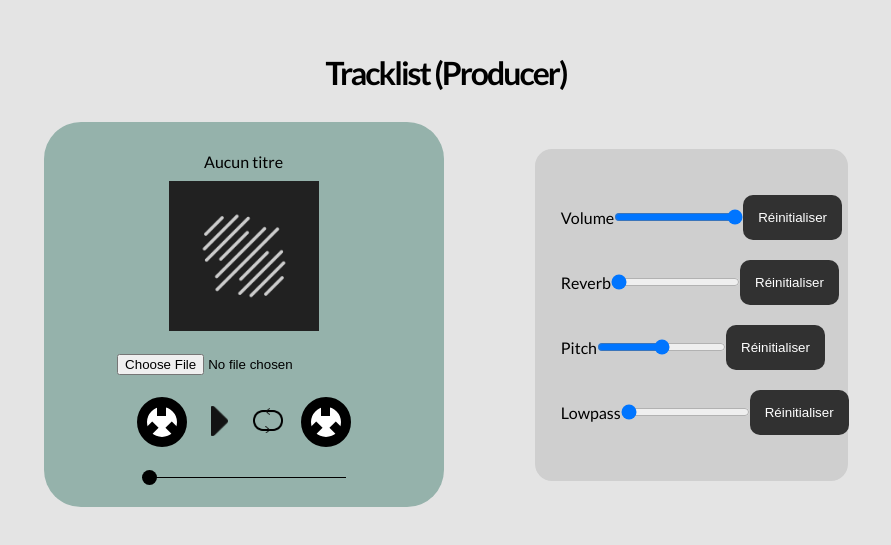
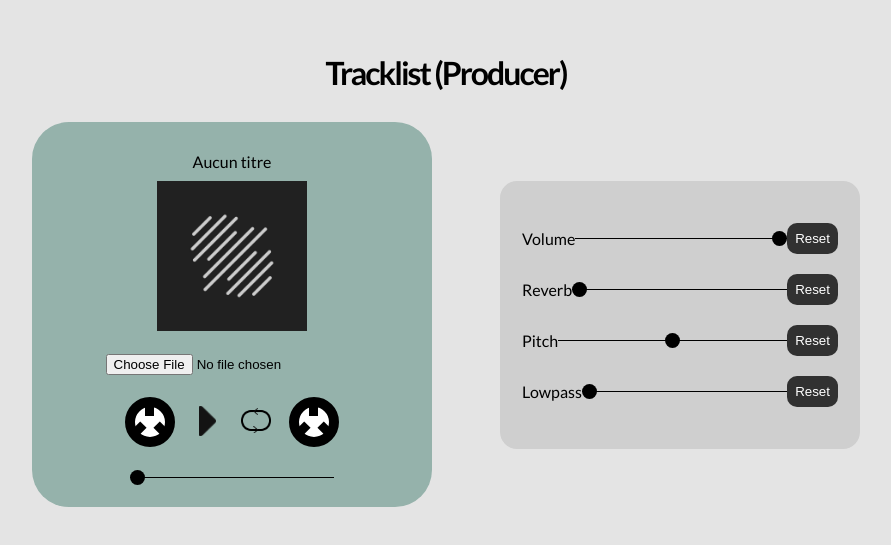
Before and after one commit to iamSamDiak/Tracklist-Producer, a React (Create React App) app: page / in a window 1280 px wide. Shown: the part 125-670 px from the top of the page, without its empty margins (194-1085 px from the left). Built offline with nearby package versions, Linux system fonts and the light colour scheme.

Commit message:
updated effect sliders style

```diff
--- a/src/components/Settings/Lowpass.js
+++ b/src/components/Settings/Lowpass.js
@@ -19,8 +19,8 @@ function Lowpass(){
     return(
         <div>
             <p>Lowpass</p>
-            <input type="range" className="lowpass" onChange={handleLowpass} min="0" max="100" value={currentLowpass}/>
-            <button onClick={reset}>Réinitialiser</button>
+            <input type="range" className="lowpass slider-effect" onChange={handleLowpass} min="0" max="100" value={currentLowpass}/>
+            <button onClick={reset}>Reset</button>
         </div>
     )
 }
--- a/src/components/Settings/Pitch.js
+++ b/src/components/Settings/Pitch.js
@@ -18,8 +18,8 @@ function Pitch(){
     return(
         <div>
             <p>Pitch</p>
-            <input type="range" className="pitch" onChange={handlePitch} min="0" max="100" value={currentPitch}/>
-            <button onClick={reset}>Réinitialiser</button>
+            <input type="range" className="pitch slider-effect" onChange={handlePitch} min="0" max="100" value={currentPitch}/>
+            <button onClick={reset}>Reset</button>
         </div>
     )
 }
--- a/src/components/Settings/Reverb.js
+++ b/src/components/Settings/Reverb.js
@@ -18,8 +18,8 @@ function Reverb(){
     return(
         <div>
             <p>Reverb</p>
-            <input type="range" className="reverb" onChange={handleReverb} min="0" max="100" value={currentReverb}/>
-            <button onClick={reset}>Réinitialiser</button>
+            <input type="range" className="reverb slider-effect" onChange={handleReverb} min="0" max="100" value={currentReverb}/>
+            <button onClick={reset}>Reset</button>
         </div>
     )
 }
--- a/src/components/Settings/Volume.js
+++ b/src/components/Settings/Volume.js
@@ -19,8 +19,8 @@ function Volume(){
     return(
         <div>
             <p>Volume</p>
-            <input type="range" className="volume" onChange={handleVolume} min="0" max="100" value={currentVolume}/>
-            <button onClick={reset}>Réinitialiser</button>
+            <input type="range" className="volume slider-effect" onChange={handleVolume} min="0" max="100" value={currentVolume}/>
+            <button onClick={reset}>Reset</button>
         </div>
     )
 }
--- a/src/index.css
+++ b/src/index.css
@@ -213,10 +213,10 @@ body{
 
 .settings {
   width: 35%;
-  min-width: 300px;
+  min-width: 360px;
   max-width: 700px;
   background-color: #cfcfcf;
-  padding: 26px;
+  padding: 22px;
   border-radius: 17px;
 }
 
@@ -228,11 +228,41 @@ body{
 }
 
 .settings button {
-  padding: 15px;
+  padding: 8px;
   background: #313131;
   border-radius: 10px;
   border: none;
   color: #fff;
+}
+
+.slider-effect{
+  -webkit-appearance: none;
+  width: 100%;
+  height: 1px;
+  background: #000;
+  outline: none;
+  top: 0;
+  left: 0;
+}
+
+.slider-effect::-webkit-slider-thumb {
+  -webkit-appearance: none;
+  appearance: none;
+  width: 15px;
+  height: 15px;
+  border-radius: 100%;
+  background: #000000;
+  cursor: pointer;
+}
+
+.slider-effect::-moz-range-thumb {
+  -webkit-appearance: none;
+  appearance: none;
+  width: 15px;
+  height: 15px;
+  border-radius: 100%;
+  background: #000000;
+  cursor: pointer;
 }
 
 .tape, .settings{
@@ -251,6 +281,11 @@ body{
     width: 80%;
   }
 
+  .settings {
+    padding: 10px;
+    max-width: 440px;
+  }
+
   .controls {
     width: 49%;
     min-width: 200px;
```
